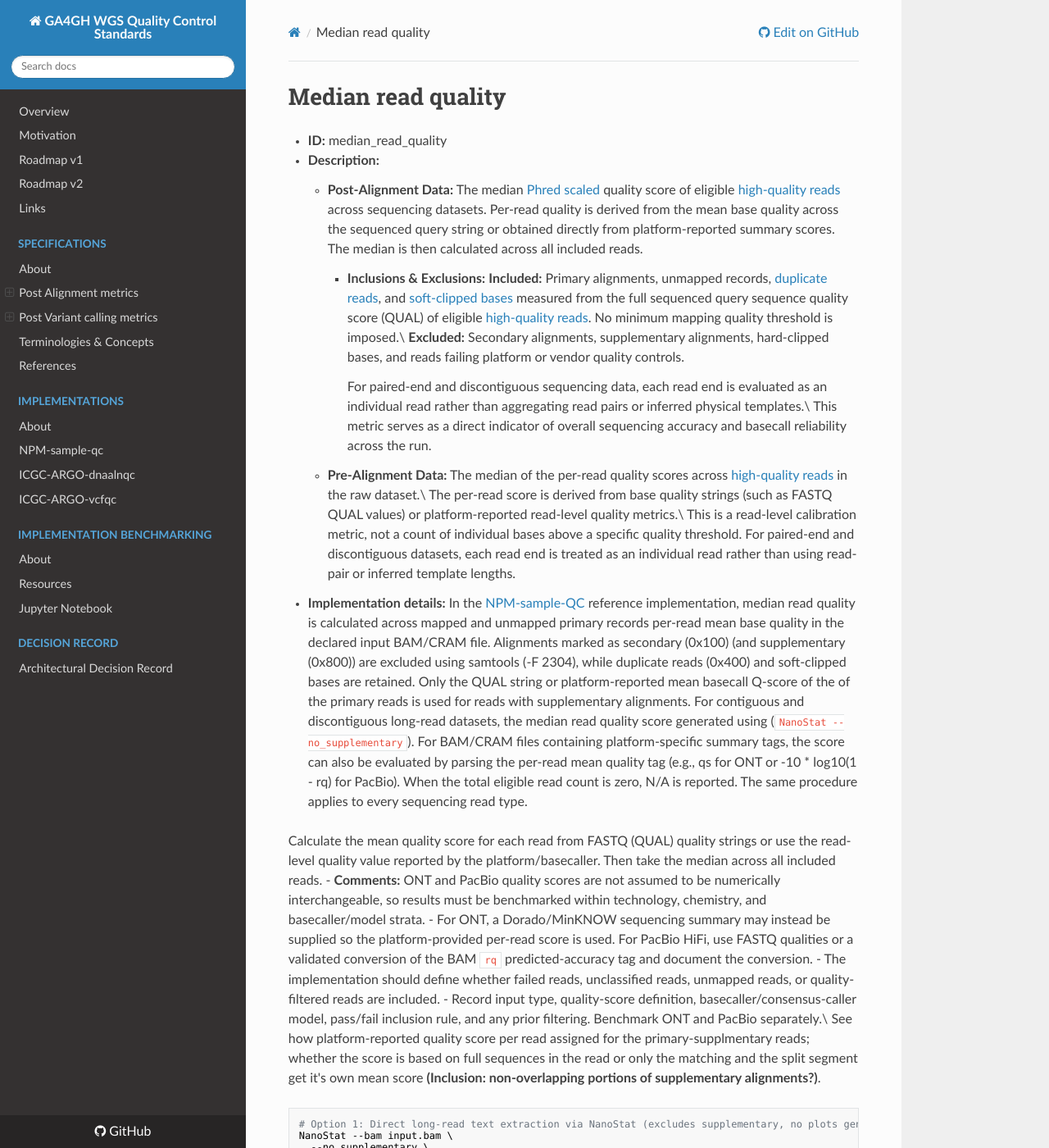
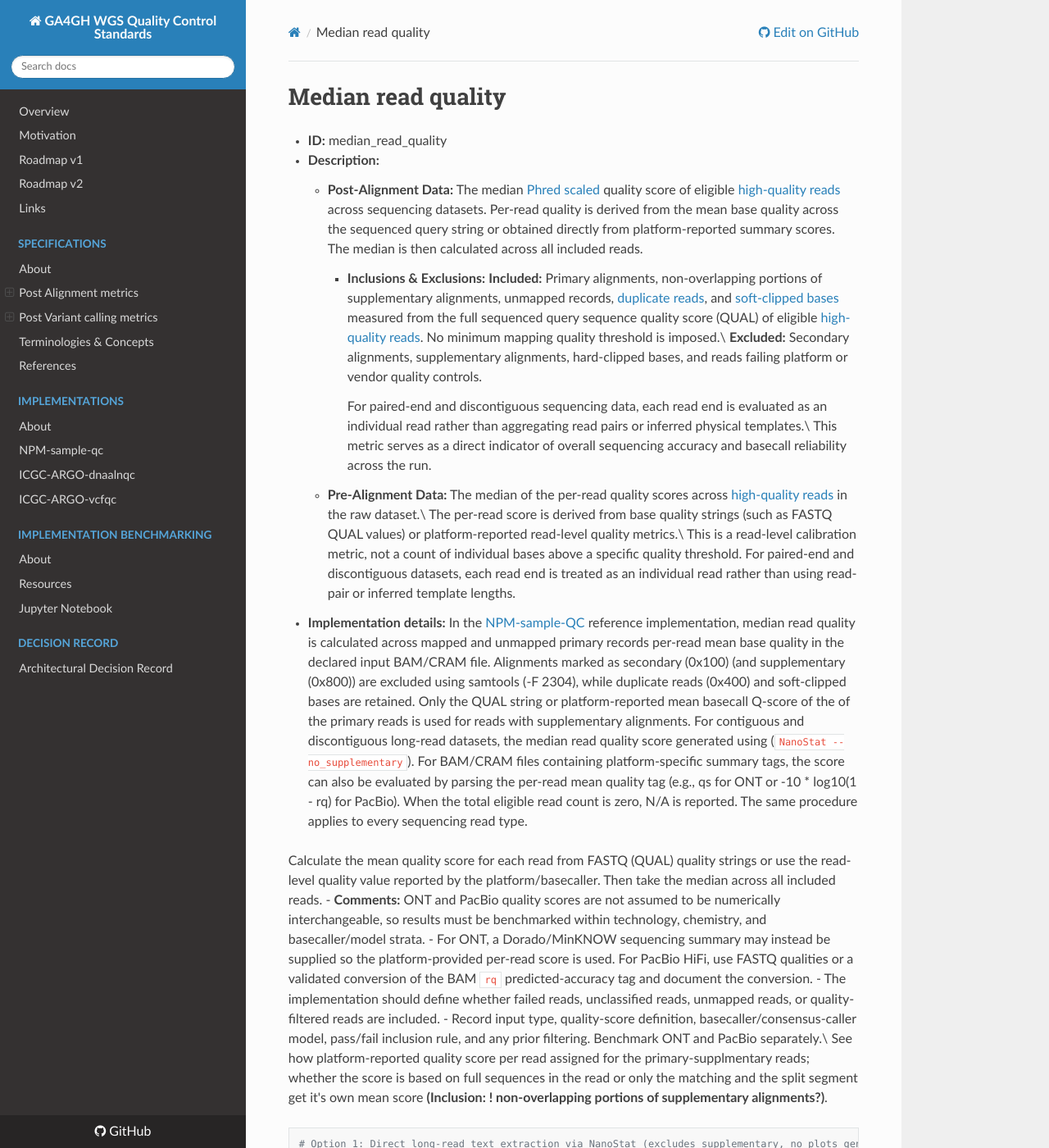
Before and after one commit to ga4gh/quality-control-wgs, an MkDocs documentation site: the page built from docs/metrics_definitions/lr-median_read_quality.md, in a window 1280 px wide and 1400 px high. Shown: the whole window at 82% size. Built offline with MkDocs 1.6.1, drawn with Linux system fonts in a browser that asks for light colours; nearby versions of some CDN libraries.

Commit message:
update metric description

````diff
--- a/docs/metrics_definitions/lr-median_read_quality.md
+++ b/docs/metrics_definitions/lr-median_read_quality.md
@@ -7,7 +7,7 @@
    Per-read quality is derived from the mean base quality across the sequenced query string or obtained directly from platform-reported summary scores. The median is then calculated across all included reads.
         - **Inclusions & Exclusions:**
             **Included:**
-            Primary alignments, unmapped records, [duplicate reads](terminologies.md#duplicated-reads), and [soft-clipped bases](terminologies.md#clipped-bases) measured from the full sequenced query sequence quality score (QUAL) of eligible [high-quality reads](terminologies.md#high-quality-reads). No minimum mapping quality threshold is imposed.\
+            Primary alignments, non-overlapping portions of supplementary alignments, unmapped records, [duplicate reads](terminologies.md#duplicated-reads), and [soft-clipped bases](terminologies.md#clipped-bases) measured from the full sequenced query sequence quality score (QUAL) of eligible [high-quality reads](terminologies.md#high-quality-reads). No minimum mapping quality threshold is imposed.\
             **Excluded:** Secondary alignments, supplementary alignments, hard-clipped bases, and reads failing platform or vendor quality controls.
 
             For paired-end and discontiguous sequencing data, each read end is evaluated as an individual read rather than aggregating read pairs or inferred physical templates.\
@@ -26,7 +26,7 @@ ONT and PacBio quality scores are not assumed to be numerically interchangeable,
   - For ONT, a Dorado/MinKNOW sequencing summary may instead be supplied so the platform-provided per-read score is used. For PacBio HiFi, use FASTQ qualities or a validated conversion of the BAM `rq` predicted-accuracy tag and document the conversion.
   - The implementation should define whether failed reads, unclassified reads, unmapped reads, or quality-filtered reads are included.
   - Record input type, quality-score definition, basecaller/consensus-caller model, pass/fail inclusion rule, and any prior filtering. Benchmark ONT and PacBio separately.\
-See how platform-reported quality score per read assigned for the primary-supplmentary reads; whether the score is based on full sequences in the read or only the matching and the split segment get it's own mean score **(Inclusion: non-overlapping portions of supplementary alignments?)**.
+See how platform-reported quality score per read assigned for the primary-supplmentary reads; whether the score is based on full sequences in the read or only the matching and the split segment get it's own mean score **(Inclusion: ! non-overlapping portions of supplementary alignments?)**.
 ```
 # Option 1: Direct long-read text extraction via NanoStat (excludes supplementary, no plots generated)
 NanoStat --bam input.bam \
````
